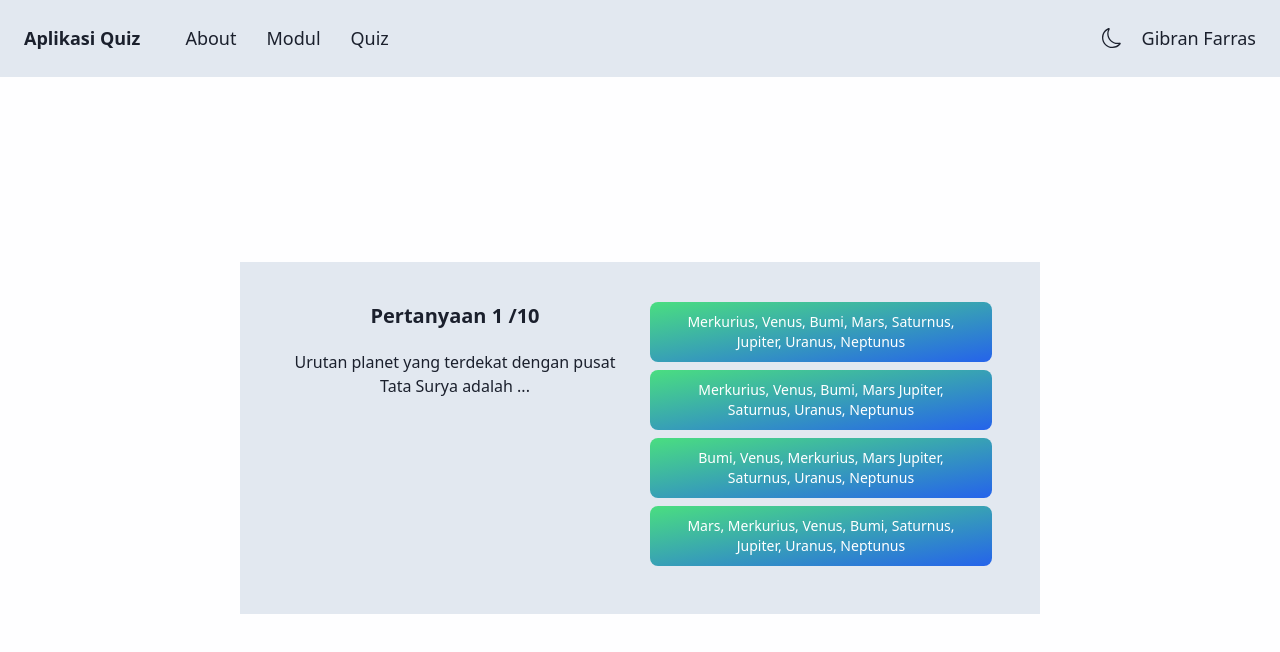
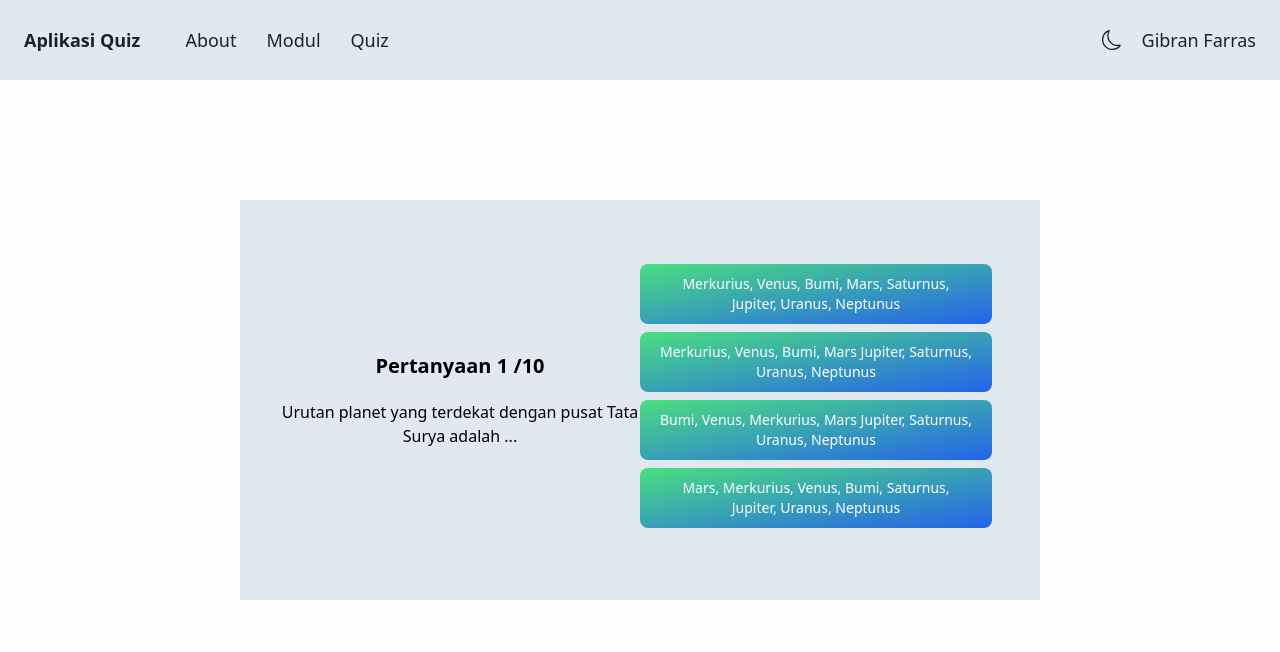
Before and after one commit to sugiartofahmi/react-quizapp, a React (Vite) app: page /quiz in a window 1280 px wide. Shown: the top 652 px of the page. Built offline with nearby package versions, Linux system fonts and the light colour scheme.

Commit message:
Create Quiz App

```diff
--- a/src/layouts/CardLayout/index.jsx
+++ b/src/layouts/CardLayout/index.jsx
@@ -1,6 +1,6 @@
 const CardLayout = ({ children }) => {
   return (
-    <main className="p-10 max-w-[100vh] min-w-[70vh] h-auto min-h-[30vh]  flex flex-col justify-center items-center  dark:bg-[#0E1117] dark:text-white bg-[#E2E8F0] text-[#1B202D] ">
+    <main className="p-10 mt-20 max-w-[100vh] min-w-[70vh]  h-[50vh] flex flex-col justify-center items-center dark:bg-[#0E1117] dark:text-white bg-[#E2E8F0] text-[#1B202D]  ">
       {children}
     </main>
   );
--- a/src/layouts/MainLayout/index.jsx
+++ b/src/layouts/MainLayout/index.jsx
@@ -1,6 +1,6 @@
 const MainLayout = ({ children }) => {
   return (
-    <main className="w-full h-screen  flex flex-col  items-center ">
+    <main className="w-full h-full  flex flex-col  items-center dark:bg-[#1B202D] dark:text-white bg-[#FEFEFF] text-[#20202D] ">
       {children}
     </main>
   );
--- a/src/views/About/index.jsx
+++ b/src/views/About/index.jsx
@@ -13,7 +13,7 @@ const About = () => {
             <div>
               <img
                 className="w-full mx-auto sm:max-w-xs"
-                src="https://cdn.rareblocks.xyz/collection/celebration/images/team/2/business-man.jpg"
+                src="./gibran.jpeg"
                 alt=""
               />
             </div>
--- a/src/views/Modul/index.jsx
+++ b/src/views/Modul/index.jsx
@@ -1,6 +1,6 @@
 const Modul = () => {
   return (
-    <section className=" w-full h-screen dark:text-white text-black pt-10">
+    <section className=" w-full h-full dark:text-white text-black pt-10">
       <div className="max-w-5xl px-4 mx-auto sm:px-6 lg:px-8">
         <div className="mx-auto text-left md:max-w-lg lg:max-w-2xl md:text-center">
           <h2 className="text-3xl font-bold leading-tight text-black dark:text-white sm:text-4xl lg:text-5xl">
--- a/src/views/Quiz/index.jsx
+++ b/src/views/Quiz/index.jsx
@@ -127,8 +127,9 @@ const Quiz = () => {
     }
   };
   return (
+    <div className="w-full h-screen dark:text-white text-black pt-10 flex justify-center ">
       <Card>
-      <div className="flex w-full h-full flex-row gap-x-5 ">
+        <div className="w-full h-screen dark:text-white text-black  flex flex-row items-center justify-center">
           {showScore ? (
             <div className="flex w-full h-full flex-row justify-center items-center">
               <h1 className="font-bold text-xl text-center flex flex-row justify-center items-center ">
@@ -145,7 +146,8 @@ const Quiz = () => {
                 <h1>{questions[currentQuestion].questionText}</h1>
               </div>
               <div className="w-1/2 text-center flex flex-col">
-              {questions[currentQuestion].answerOptions.map((answerOption) => (
+                {questions[currentQuestion].answerOptions.map(
+                  (answerOption) => (
                     <button
                       className="text-white bg-gradient-to-br from-green-400 to-blue-600 hover:bg-gradient-to-bl focus:ring-4 focus:outline-none focus:ring-green-200 dark:focus:ring-green-800 font-medium rounded-lg text-sm px-5 py-2.5 text-center mr-2 mb-2"
                       onClick={() =>
@@ -154,12 +156,14 @@ const Quiz = () => {
                     >
                       {answerOption.answerText}
                     </button>
-              ))}
+                  )
+                )}
               </div>
             </>
           )}
         </div>
       </Card>
+    </div>
   );
 };
 
```
Also changed, not shown: public/gibran.jpeg (added). Lines whose indentation alone changed are shown as unchanged.
